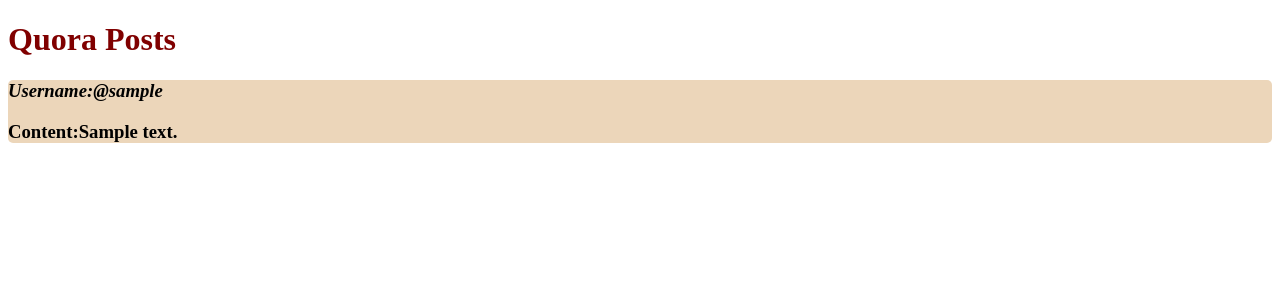
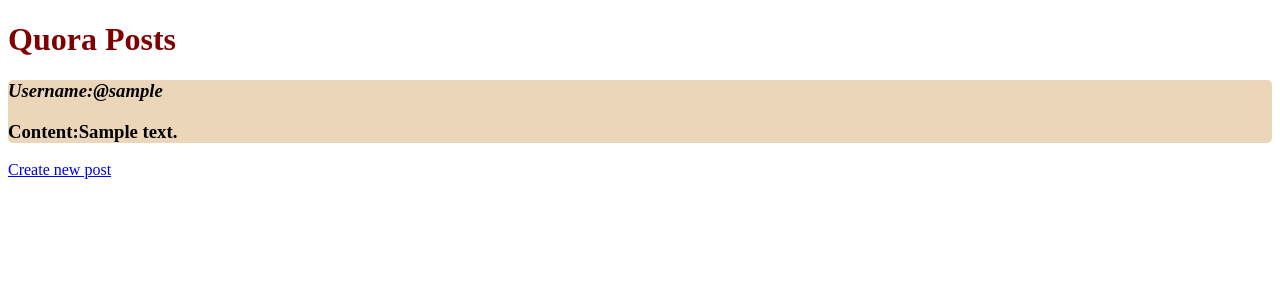
Before and after one commit to pavanharali018-dotcom/express-js, a Node server app: template Miscellaneous/Backend/REST/views/index.ejs in a window 1280 px wide. Shown: the top 300 px of the page. Run offline with Node 20, Linux system fonts and the light colour scheme; the template is opened without the code that fills it: most values are stand-ins (such as "Sample title", 1, 10 or a date in 2020).

Commit message:
anchor tag to enter new page

```diff
--- a/Miscellaneous/Backend/REST/views/index.ejs
+++ b/Miscellaneous/Backend/REST/views/index.ejs
@@ -15,6 +15,6 @@
        </div>
 
     <%} %>
-
+    <a href="http://localhost:3000/posts/new">Create new post</a>
 </body>
 </html>
```
